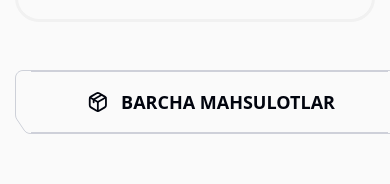
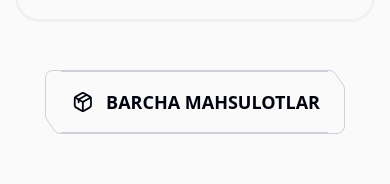
Before and after one commit to Safarmurod999/oydin-electric, a React (Vite) app: page /catalog/1 in a window 390 px wide. Shown: the part 4878-5062 px from the top of the page. Built offline with nearby package versions, Linux system fonts and the light colour scheme.

Commit message:
button fixed

```diff
--- a/src/pages/ProductInner/ProductInner.jsx
+++ b/src/pages/ProductInner/ProductInner.jsx
@@ -323,7 +323,7 @@ const ProductInner = () => {
                         })
                     }
                 </div>
-                <div className="w-[390px] flex items-stretch justify-center h-[64px] mb-[64px] mx-auto">
+                <div className="w-[300px] sm:w-[390px] flex items-stretch justify-center h-[64px] mb-[64px] mx-auto">
                     <svg width="17" height="64" viewBox="0 0 17 64" fill="none" xmlns="http://www.w3.org/2000/svg">
                         <path d="M0 7.99999C0 3.58171 3.58172 0 8 0L18.5 0L18.5 64H15.3683C12.6972 64 10.2024 62.6669 8.71779 60.4465L1.34951 49.4258C0.469653 48.1099 0 46.5624 0 44.9794L0 7.99999Z" fill="#FAFAFA" />
                         <path d="M8 0.5L18 0.5L18 63.5H15.3683C12.8642 63.5 10.5252 62.2503 9.13344 60.1686L1.76517 49.1479C0.940299 47.9142 0.5 46.4635 0.5 44.9794L0.5 7.99999C0.5 3.85785 3.85786 0.5 8 0.5Z" stroke="#66708D" stroke-opacity="0.3" />
```
